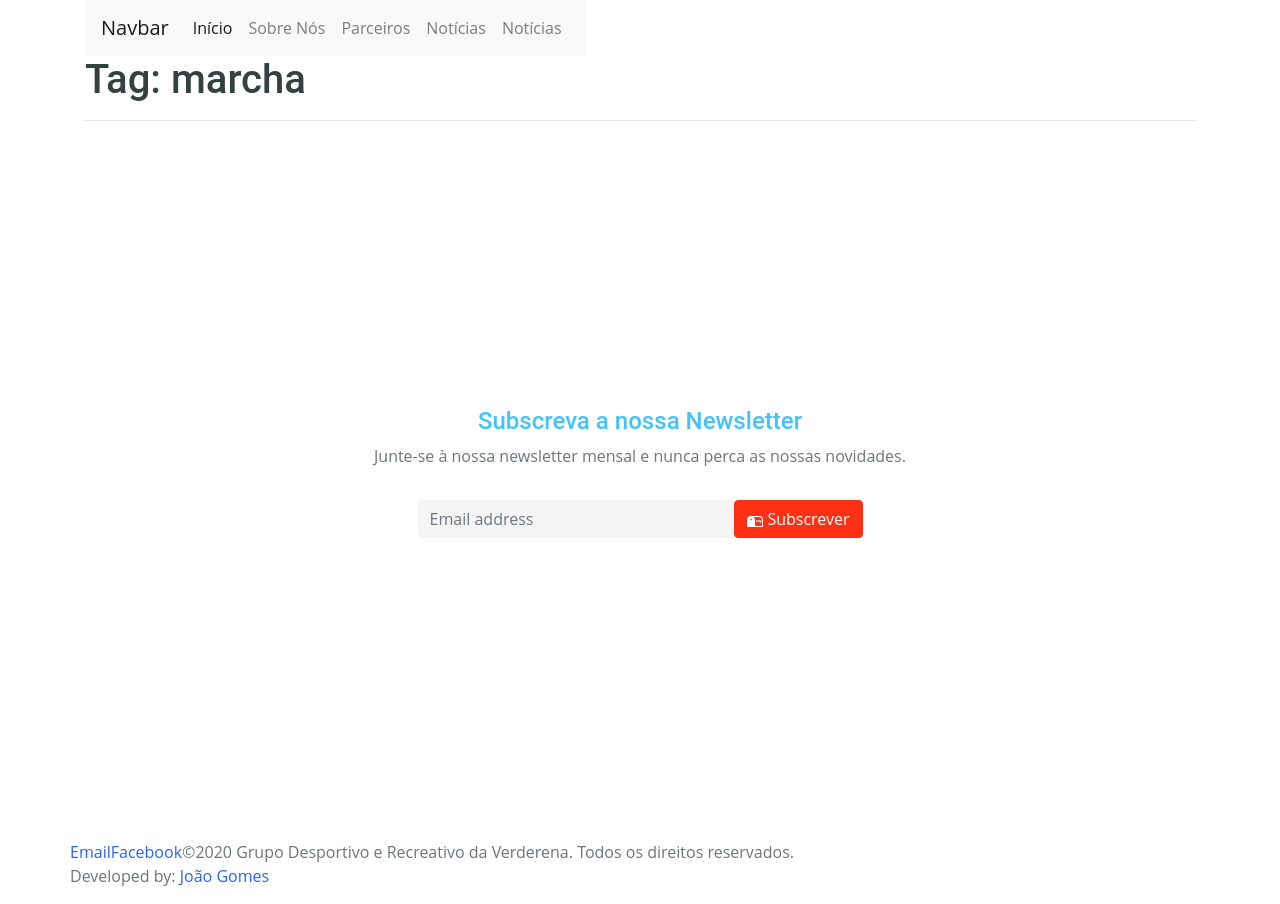
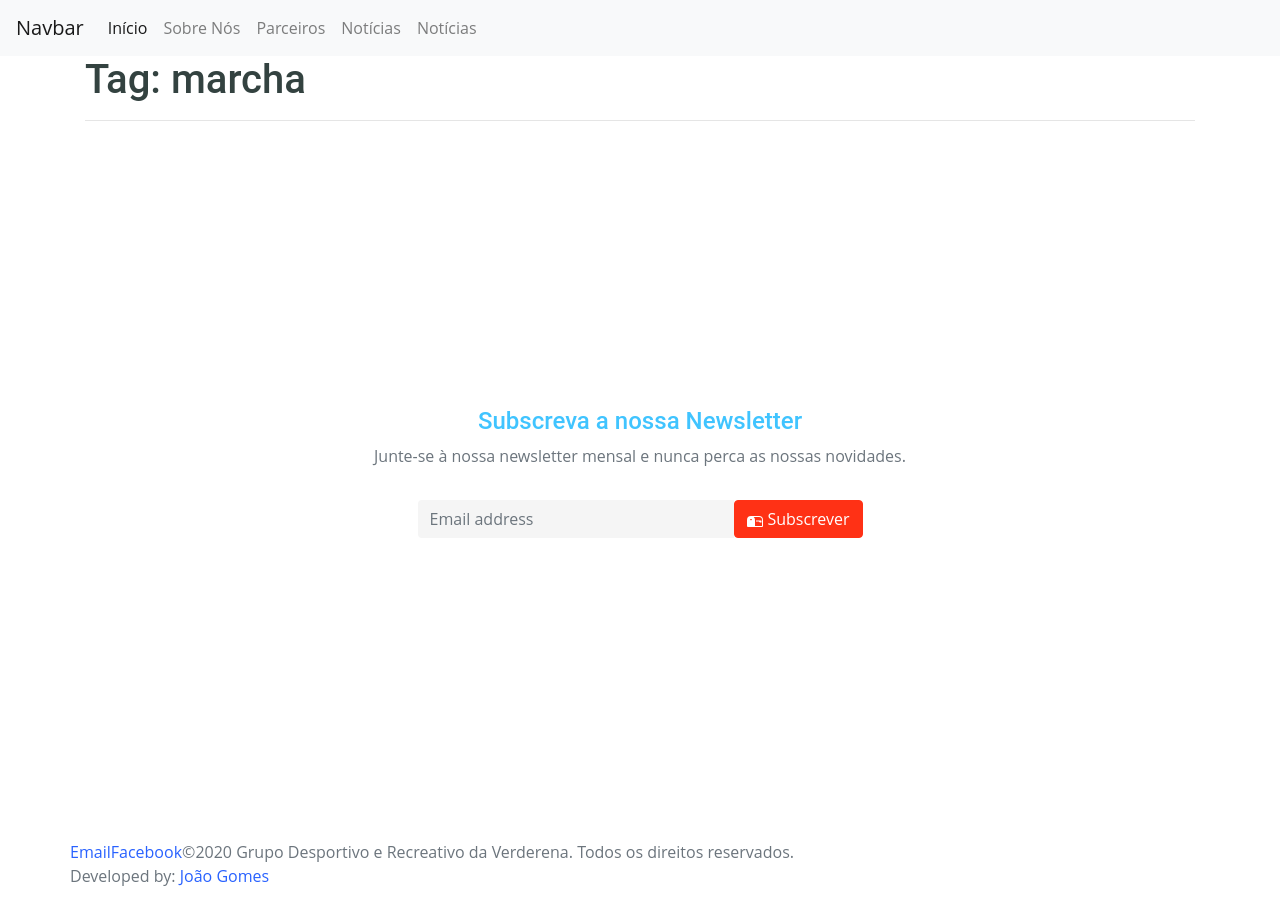
Before and after one commit to GDR-Verderena/gdr-verderena.github.io, a Jekyll site: the page built from tag/marcha.md, in a window 1280 px wide. Built offline with Jekyll 4.4.1, drawn with Linux system fonts in a browser that asks for light colours.

Commit message:
Update navbar.html

```diff
--- a/_includes/navbar.html
+++ b/_includes/navbar.html
@@ -48,7 +48,7 @@
  -->
 
 <header id="header">
-<div class="container d-flex">
+
 <nav class="navbar navbar-expand-lg navbar-light bg-light">
   <a class="navbar-brand" href="#">Navbar</a>
   <button class="navbar-toggler" type="button" data-toggle="collapse" data-target="#navbarNavAltMarkup" aria-controls="navbarNavAltMarkup" aria-expanded="false" aria-label="Toggle navigation">
@@ -65,5 +65,5 @@
   </div>
 
 </nav>
-</div>
+
 </header>
```
